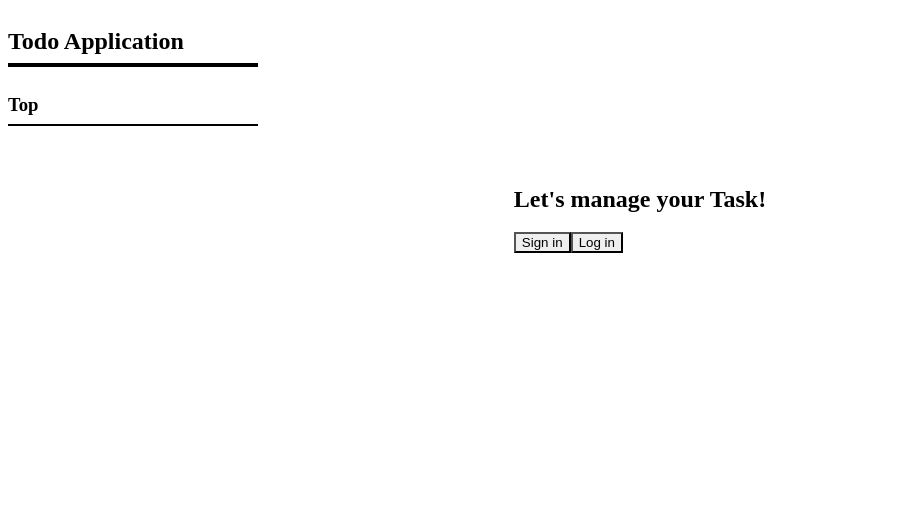
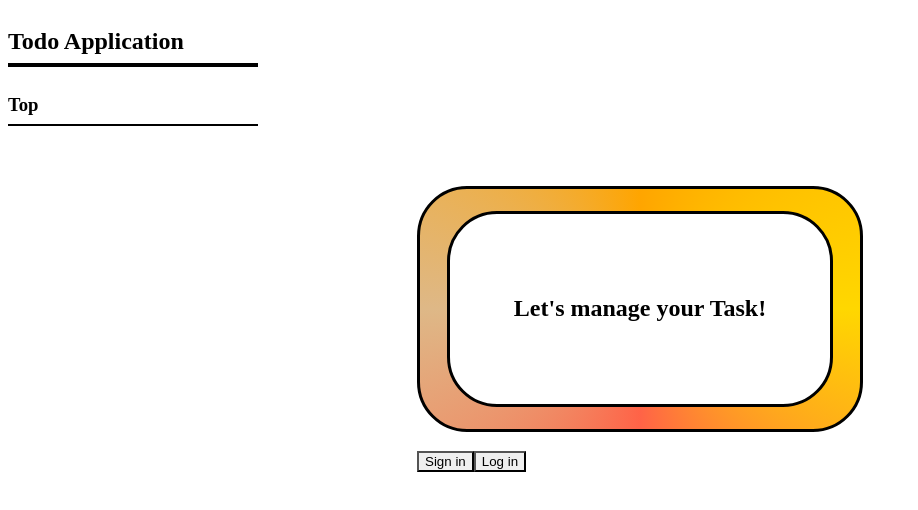
Before and after one commit to 38Koo/todo_application, a Next.js app in the folder frontend/: page / in a window 1280 px wide. Shown: the top 510 px of the page, without its empty margins (0-918 px from the left). Built offline with nearby package versions, Linux system fonts and the light colour scheme; no server answers.

Commit message:
topデザイン修正 (#21)

```diff
--- a/frontend/src/pages/index.tsx
+++ b/frontend/src/pages/index.tsx
@@ -1,4 +1,4 @@
-import { Box, Button, Heading } from '@chakra-ui/react';
+import { Box, Button, Heading, Text } from '@chakra-ui/react';
 import { Inter } from 'next/font/google';
 import { useRouter } from 'next/router';
 
@@ -24,7 +24,34 @@ export default function Home() {
 
   return (
     <Box>
-      <Heading as="h2">Let&apos;s manage your Task!</Heading>
+      <Heading as="h2">
+        <Box
+          height={200}
+          width={400}
+          border="solid"
+          borderRadius="50px"
+          padding="20px"
+          display="flex"
+          alignItems="center"
+          justifyContent="center"
+          background="conic-gradient(#ffa500, #ffd700, #ff6347, #deb887, #ffa500)"
+        >
+          <Box
+            border="solid"
+            borderRadius="50px"
+            height={190}
+            width={380}
+            display="flex"
+            alignItems="center"
+            justifyContent="center"
+            backgroundColor="white"
+          >
+            <Text position="relative" my={0}>
+              Let&apos;s manage your Task!
+            </Text>
+          </Box>
+        </Box>
+      </Heading>
       <Box alignContent="space-around">
         <Button onClick={() => onSubmit(false)}>Sign in</Button>
         <Button onClick={() => onSubmit(true)}>Log in</Button>
```
